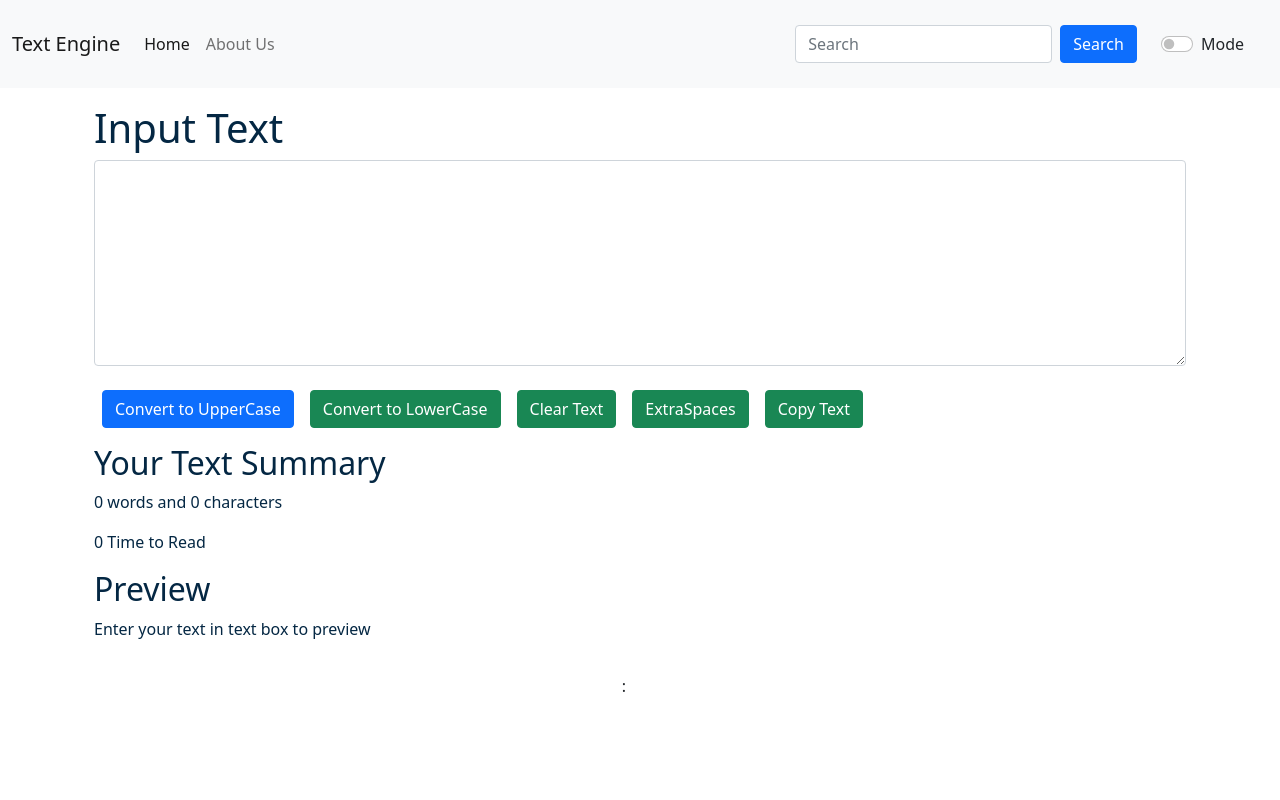
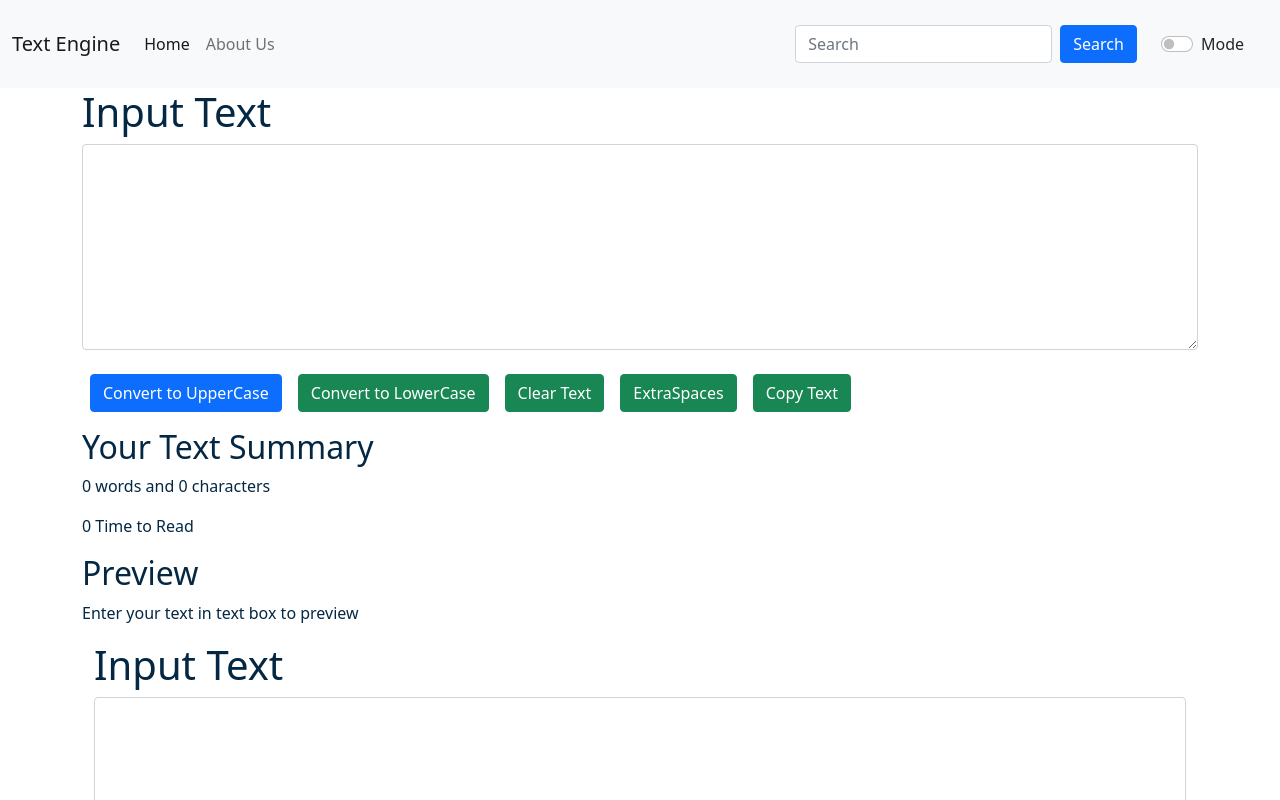
Before and after one commit to khaleequllah/Text-Engine, a React (Create React App) app: page / in a window 1280 px wide. Shown: the top 800 px of the page. Built offline with nearby package versions, Linux system fonts and the light colour scheme.

Commit message:
Welcome Fix

```diff
--- a/package.json
+++ b/package.json
@@ -38,5 +38,8 @@
       "last 1 firefox version",
       "last 1 safari version"
     ]
+  },
+  "devDependencies": {
+    "gh-pages": "^3.2.3"
   }
 }
--- a/src/App.js
+++ b/src/App.js
@@ -44,6 +44,12 @@ function App() {
           mode={mode}
           toggleMode={toggleMode}
         />
+        <Form
+          showAlert={showAlert}
+          heading="Input Text"
+          mode={mode}
+          toggleMode={toggleMode}
+        />
         <div className="container my-3">
           {/* A <Switch> looks through its children <Route>s and
             renders the first one that matches the current URL. */}
```
Also changed, not shown: 1 other file (tests, documents, lock files or other folders).
